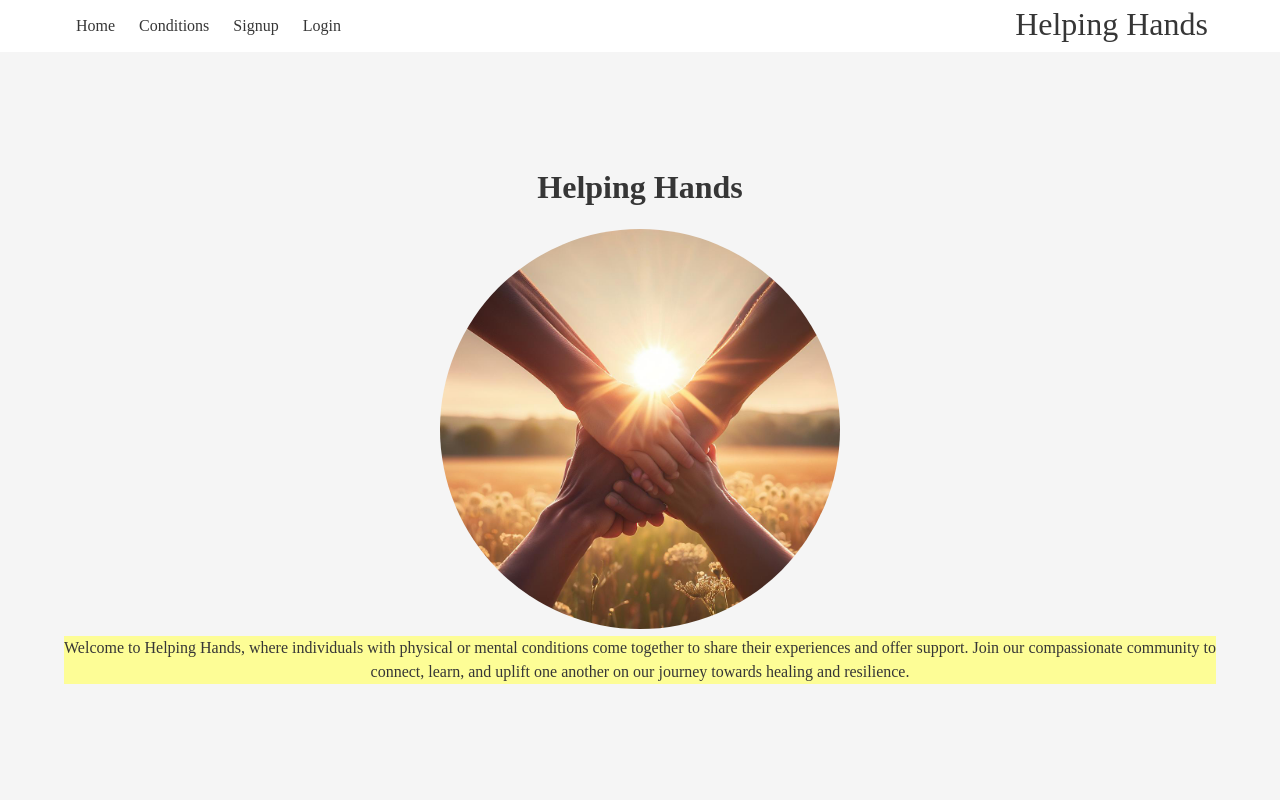
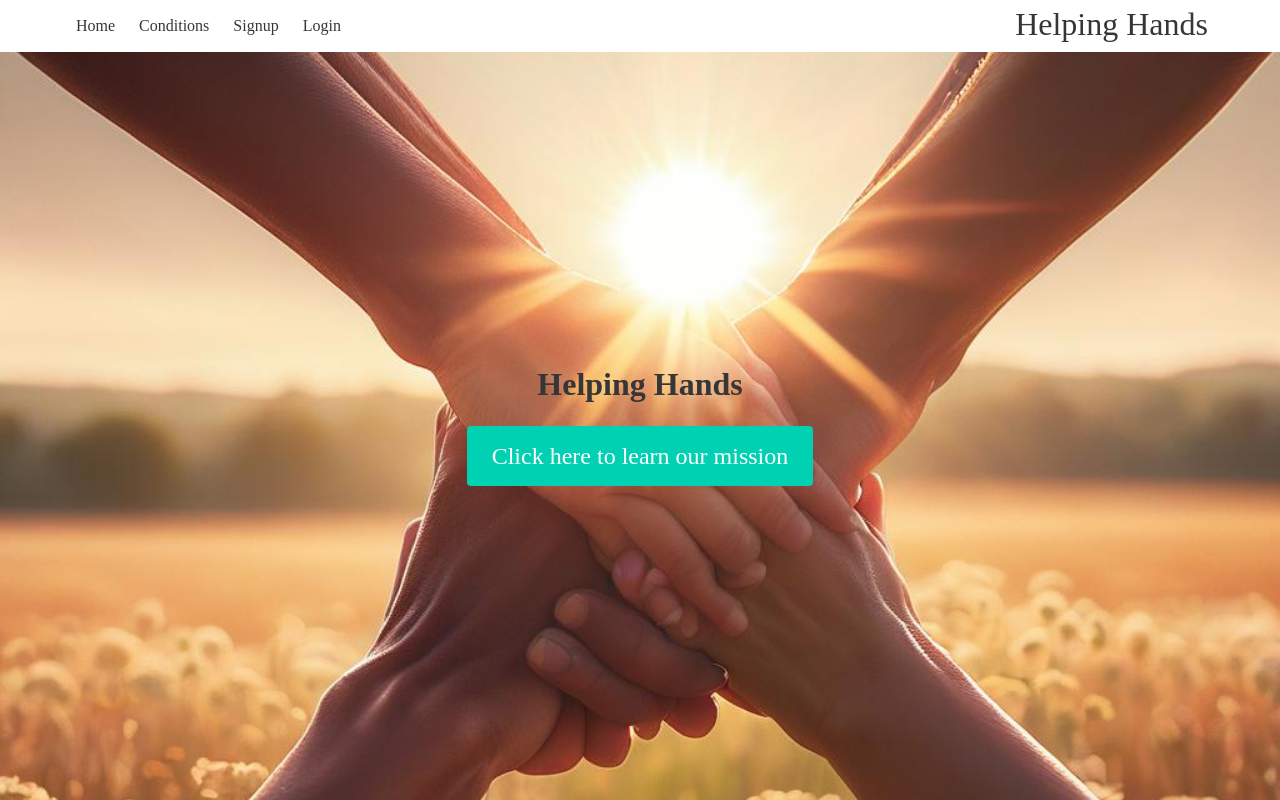
Before and after one commit to evynrose/SEB-Project-4-Frontend, a React (Vite) app: page / in a window 1280 px wide. Built offline with nearby package versions, Linux system fonts and the light colour scheme.

Commit message:
Bulma code added to home.tsx for background and model

```diff
--- a/src/components/Home.tsx
+++ b/src/components/Home.tsx
@@ -1,23 +1,47 @@
-import React from "react"
-import hands from "../assets/hands.jpeg"
-
+import React, { useState } from "react";
+import hands from "../assets/hands.jpeg";
 
 function Home() {
+  const [modalActive, setModalActive] = useState(false);
+
   React.useEffect(() => {
-    console.log("The Home Page has mounted")
-  }, [])
+    console.log("The Home Page has mounted");
+  }, []);
+
+  const toggleModal = () => {
+    setModalActive(!modalActive);
+  };
 
   return (
-    <section className="hero is-link is-fullheight-with-navbar is-link">
-      <div id="home-hero" className="hero-body has-text-centered has-background-light">
+    <section className="hero is-link is-fullheight-with-navbar">
+      <div
+        id="home-hero"
+        className="hero-body has-text-centered"
+        style={{ backgroundImage: `url(${hands})`, backgroundSize: 'cover', backgroundPosition: 'center' }}
+      >
         <div className="container">
-          <h1 id="home-title" className="title has-text-weight-bold has-text-dark">Helping Hands</h1>
-          <img className="imagesize" src={hands} />
-          <h2 className=" subtitlebackground has-text-dark">Welcome to Helping Hands, where individuals with physical or mental conditions come together to share their experiences and offer support. Join our compassionate community to connect, learn, and uplift one another on our journey towards healing and resilience.</h2>
+          <h1 id="home-title" className="title has-text-weight-bold has-text-dark">
+            Helping Hands
+          </h1>
+          <button className="button is-primary  is-large" onClick={toggleModal}>Click here to learn our mission</button>
+          <div className={`modal ${modalActive ? "is-active" : ""}`}>
+            <div className="modal-background"></div>
+            <div className="modal-content">
+              <div className="box">
+                <h2 className="subtitle has-text-dark">
+                  Welcome to Helping Hands, where individuals with physical or mental conditions
+                  come together to share their experiences and offer support. Join our
+                  compassionate community to connect, learn, and uplift one another on our
+                  journey towards healing and resilience.
+                </h2>
+              </div>
+            </div>
+            <button className="modal-close is-large" aria-label="close" onClick={toggleModal}></button>
+          </div>
         </div>
       </div>
     </section>
-  )
+  );
 }
 
-export default Home
+export default Home;
```
